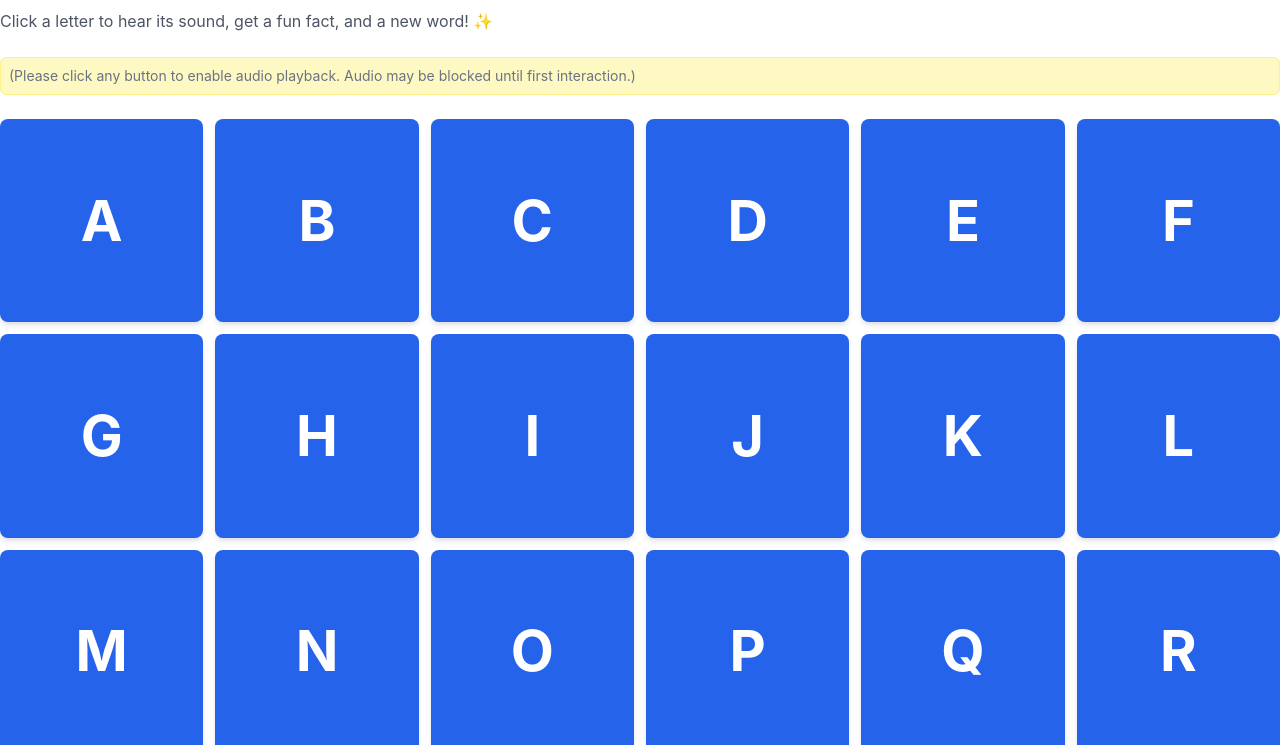
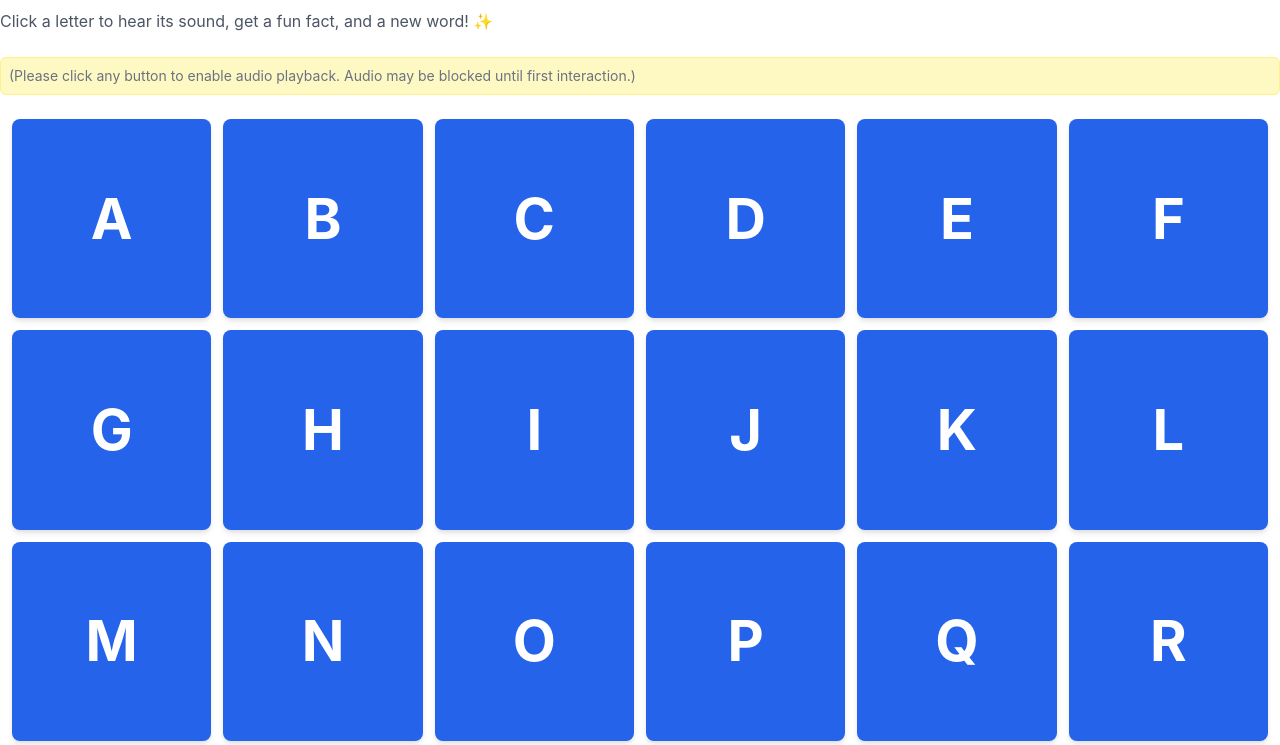
Before and after one commit to SimchaWeiss123/my-sound-board, a plain HTML site: page index.html in a window 1280 px wide. Shown: the part 55-800 px from the top of the page. Drawn offline with nearby package versions, Linux system fonts and the light colour scheme.

Commit message:
Update index.html

```diff
--- a/index.html
+++ b/index.html
@@ -23,6 +23,8 @@
             grid-template-columns: repeat(3, 1fr); /* Default for small screens */
             gap: 12px; /* Consistent gap */
             margin-top: 24px; /* Consistent margin */
+            padding-left: 12px; /* Added left padding to match gap */
+            padding-right: 12px; /* Added right padding to match gap */
 
             /* Tailwind responsive prefixes for grid columns */
             @media (min-width: 640px) { /* sm breakpoint */
```
